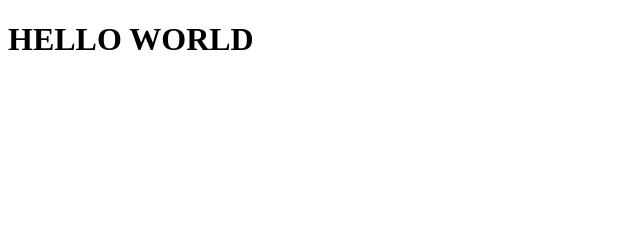
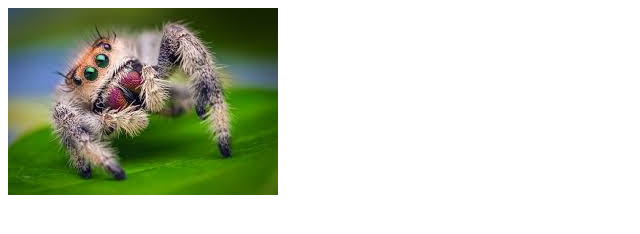
Before and after one commit to jesscastor/jesscastor.github.io, a plain HTML site: page index.html in a window 1280 px wide. Shown: the whole page, without its empty margins (0-640 px from the left). Drawn offline with Linux system fonts and the light colour scheme.

Commit message:
Update index.html

```diff
--- a/index.html
+++ b/index.html
@@ -4,6 +4,6 @@
         <title>Jessica's INST377 Spring Test Page</title>
     </head>
     <body>
-        <h1>HELLO WORLD</h1>
+        <img src="./jumping spooder.png" alt="My test image">
     </body>
 </html>
```
